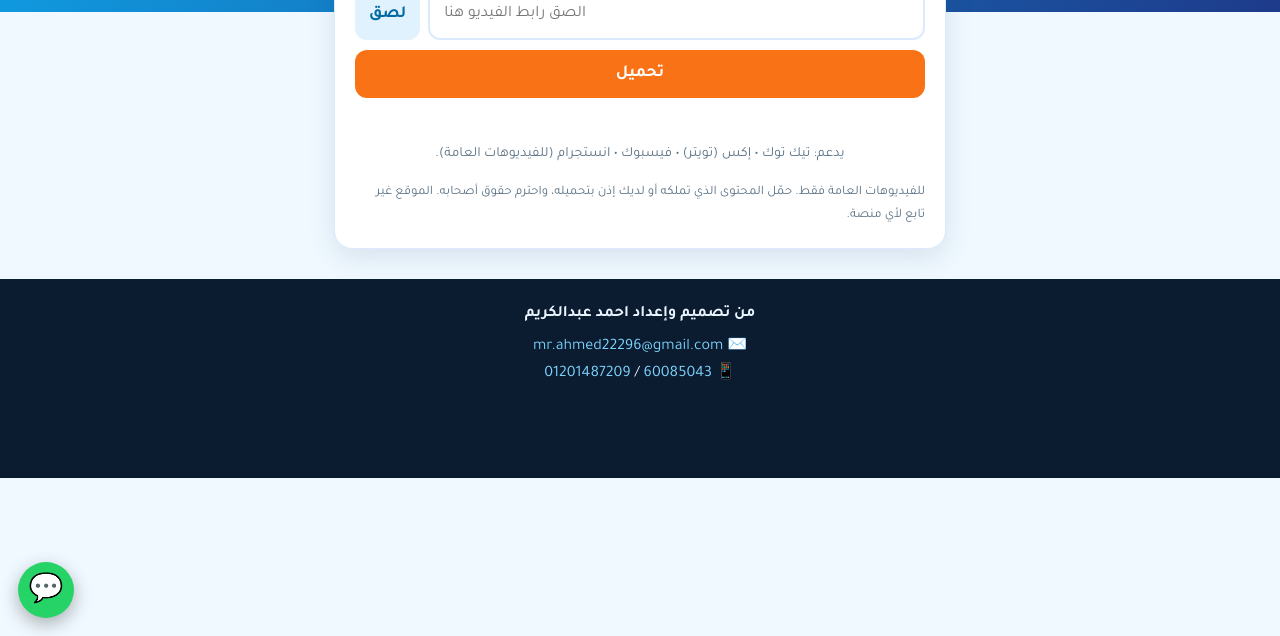
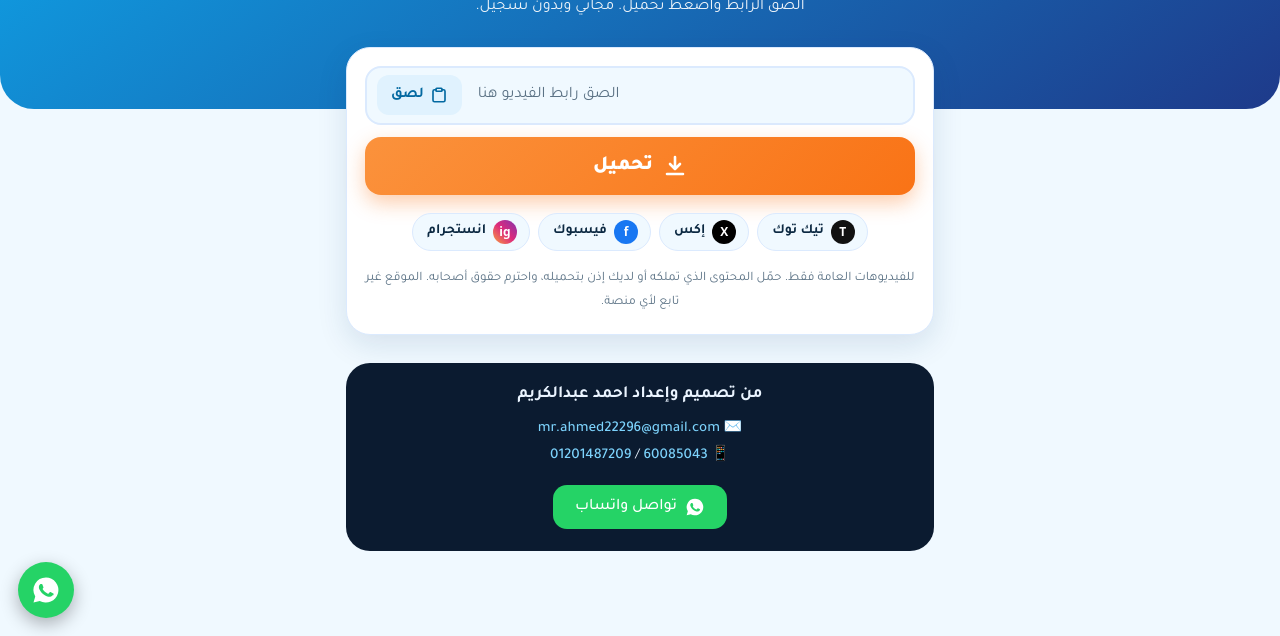
Before and after one commit to mrahmed22296-gif/video-saver-app, a website: page index.html in a window 1280 px wide. Shown: the part 164-800 px from the top of the page. Drawn offline with Linux system fonts and the light colour scheme.

Commit message:
Update index.html

```diff
--- a/index.html
+++ b/index.html
@@ -2,96 +2,126 @@
 <html lang="ar" dir="rtl">
 <head>
 <meta charset="UTF-8">
-<meta name="viewport" content="width=device-width, initial-scale=1.0">
+<meta name="viewport" content="width=device-width, initial-scale=1.0, viewport-fit=cover">
+<meta name="theme-color" content="#0ea5e9">
 <title>تحميل فيديوهات السوشيال ميديا بضغطة زر</title>
 <meta name="description" content="الصق رابط الفيديو واضغط تحميل. مجاني وبدون تسجيل.">
 <link href="https://fonts.googleapis.com/css2?family=Tajawal:wght@400;500;700;900&display=swap" rel="stylesheet">
 <style>
-:root{--bg:#f0f9ff;--surface:#fff;--ink:#0c2942;--muted:#5b7285;--primary:#0ea5e9;--primary-dark:#0369a1;--accent:#f97316;--border:#dbeafe;--danger:#dc2626;--success:#16a34a}
-*{box-sizing:border-box}
-body{margin:0;font-family:'Tajawal',system-ui,sans-serif;background:var(--bg);color:var(--ink);min-height:100vh}
-header{background:linear-gradient(135deg,#0ea5e9,#1e3a8a);color:#fff;text-align:center;padding:42px 16px 70px}
-header h1{margin:0 0 8px;font-size:30px;font-weight:900}
-header p{margin:0;opacity:.92;font-size:17px}
-main{max-width:640px;margin:-44px auto 0;padding:0 14px 30px}
-.card{background:var(--surface);border:1px solid var(--border);border-radius:18px;padding:20px;box-shadow:0 8px 28px rgba(14,60,110,.12)}
-.row{display:flex;gap:8px}
-input[type=url]{flex:1;min-width:0;padding:14px;border:2px solid var(--border);border-radius:12px;font-size:16px;font-family:inherit;direction:ltr;text-align:left}
-input[type=url]:focus{outline:none;border-color:var(--primary)}
-button{font-family:inherit;cursor:pointer;border:none;border-radius:12px;font-weight:700;font-size:17px}
-#go{background:var(--accent);color:#fff;padding:0 22px}
-#go:disabled{opacity:.6}
-#paste{background:var(--primary-light,#e0f2fe);color:var(--primary-dark);padding:0 14px}
-.msg{margin-top:14px;font-size:15px;color:var(--danger);min-height:20px}
-.result{display:none;margin-top:16px;border-top:1px solid var(--border);padding-top:16px}
-.result img{width:100%;max-height:260px;object-fit:cover;border-radius:12px;background:#e0f2fe}
-.result h3{font-size:16px;margin:10px 0;line-height:1.5;word-break:break-word}
-.dl{display:block;text-align:center;text-decoration:none;background:var(--primary);color:#fff;padding:14px;border-radius:12px;font-weight:700;font-size:18px;margin-top:8px}
-.dl.alt{background:#fff;color:var(--primary-dark);border:2px solid var(--primary)}
-.note{margin-top:18px;font-size:13px;color:var(--muted);line-height:1.8}
-.plats{text-align:center;margin-top:14px;color:var(--muted);font-size:14px}
-footer{background:#0b1b30;color:#eaf4ff;text-align:center;padding:26px 14px 90px}
-footer h4{margin:0 0 10px}
-footer a{color:#7dd3fc;text-decoration:none}
-.developer-contacts span{display:block;margin:4px 0}
-.wa-float{position:fixed;bottom:18px;left:18px;width:56px;height:56px;border-radius:50%;background:#25d366;color:#fff;font-size:28px;display:flex;align-items:center;justify-content:center;text-decoration:none;box-shadow:0 6px 18px rgba(0,0,0,.3)}
+:root{--bg:#f0f9ff;--surface:#fff;--ink:#0c2942;--muted:#5b7285;--primary:#0ea5e9;--primary-dark:#0369a1;--accent:#f97316;--border:#dbeafe;--chip:#e0f2fe;--danger:#dc2626;--shadow:0 10px 30px rgba(14,60,110,.12)}
+@media (prefers-color-scheme:dark){:root{--bg:#071324;--surface:#101f36;--ink:#eaf4ff;--muted:#8ea8c2;--primary:#38bdf8;--primary-dark:#7dd3fc;--accent:#fb923c;--border:#1c3552;--chip:#123350;--danger:#f47171;--shadow:0 10px 30px rgba(0,0,0,.45)}}
+*{box-sizing:border-box;-webkit-tap-highlight-color:transparent}
+body{margin:0;font-family:'Tajawal',system-ui,sans-serif;background:var(--bg);color:var(--ink);min-height:100vh;padding-bottom:env(safe-area-inset-bottom)}
+header{background:linear-gradient(145deg,#0ea5e9 0%,#1e3a8a 100%);color:#fff;text-align:center;padding:calc(34px + env(safe-area-inset-top)) 18px 92px;border-radius:0 0 34px 34px}
+.logo{width:68px;height:68px;margin:0 auto 14px;border-radius:22px;background:rgba(255,255,255,.18);display:flex;align-items:center;justify-content:center;box-shadow:inset 0 0 0 1.5px rgba(255,255,255,.35)}
+.logo svg{width:36px;height:36px}
+header h1{margin:0 0 8px;font-size:28px;font-weight:900;line-height:1.35}
+header p{margin:0;opacity:.92;font-size:16px}
+main{max-width:620px;margin:-62px auto 0;padding:0 16px 28px}
+.card{background:var(--surface);border:1px solid var(--border);border-radius:24px;padding:18px;box-shadow:var(--shadow)}
+.field{display:flex;align-items:center;gap:8px;background:var(--bg);border:2px solid var(--border);border-radius:16px;padding:6px 6px 6px 10px;transition:border-color .2s}
+.field:focus-within{border-color:var(--primary)}
+.field input{flex:1;min-width:0;border:none;background:transparent;color:var(--ink);font-size:16px;font-family:inherit;padding:12px 8px;direction:ltr;text-align:left;outline:none}
+.field input::placeholder{color:var(--muted);direction:rtl}
+.icon-btn{display:flex;align-items:center;gap:6px;border:none;border-radius:12px;background:var(--chip);color:var(--primary-dark);font-family:inherit;font-weight:700;font-size:15px;padding:11px 14px;cursor:pointer}
+.icon-btn svg{width:18px;height:18px}
+.big{width:100%;margin-top:12px;border:none;border-radius:16px;background:linear-gradient(135deg,#fb923c,#f97316);color:#fff;font-family:inherit;font-weight:900;font-size:20px;padding:17px;cursor:pointer;display:flex;align-items:center;justify-content:center;gap:10px;box-shadow:0 8px 20px rgba(249,115,22,.35);transition:transform .1s}
+.big:active{transform:scale(.98)}
+.big:disabled{opacity:.7}
+.big svg{width:24px;height:24px}
+.spin{width:22px;height:22px;border:3px solid rgba(255,255,255,.4);border-top-color:#fff;border-radius:50%;animation:s .8s linear infinite}
+@keyframes s{to{transform:rotate(360deg)}}
+.msg{display:none;margin-top:12px;padding:12px 14px;border-radius:14px;background:rgba(220,38,38,.1);color:var(--danger);font-size:15px;font-weight:500;line-height:1.6}
+.result{display:none;margin-top:16px;border:1px solid var(--border);border-radius:20px;overflow:hidden;background:var(--bg)}
+.thumb{width:100%;aspect-ratio:16/10;object-fit:cover;display:block;background:var(--chip)}
+.rb{padding:14px}
+.badge{display:inline-block;background:var(--chip);color:var(--primary-dark);font-weight:700;font-size:13px;padding:4px 12px;border-radius:999px}
+.rb h3{margin:10px 0 12px;font-size:16px;line-height:1.6;font-weight:500;word-break:break-word;display:-webkit-box;-webkit-line-clamp:3;-webkit-box-orient:vertical;overflow:hidden}
+.dl{display:flex;align-items:center;justify-content:center;gap:10px;text-decoration:none;border-radius:16px;font-weight:900;font-size:19px;padding:16px;margin-top:10px;background:linear-gradient(135deg,#0ea5e9,#0369a1);color:#fff;box-shadow:0 8px 18px rgba(3,105,161,.3)}
+.dl svg{width:24px;height:24px}
+.dl.alt{background:var(--surface);color:var(--primary-dark);border:2px solid var(--primary);box-shadow:none;font-size:16px;padding:13px}
+.plats{display:flex;flex-wrap:wrap;gap:8px;justify-content:center;margin-top:18px}
+.chip{display:flex;align-items:center;gap:7px;background:var(--bg);border:1px solid var(--border);border-radius:999px;padding:6px 12px 6px 14px;font-size:14px;font-weight:700}
+.dot{width:24px;height:24px;border-radius:50%;display:flex;align-items:center;justify-content:center;color:#fff;font-size:12px;font-weight:900;font-family:system-ui}
+.note{margin-top:16px;font-size:13px;color:var(--muted);line-height:1.9;text-align:center}
+.contact{max-width:620px;margin:0 auto 24px;padding:0 16px}
+.contact-card{background:#0b1b30;color:#eaf4ff;border-radius:24px;padding:22px 18px;text-align:center}
+.contact-card h4{margin:0 0 12px;font-size:17px}
+.contact-card a{color:#7dd3fc;text-decoration:none;font-weight:500}
+.contact-card span{display:block;margin:6px 0;font-size:15px;word-break:break-all}
+.wa{display:inline-flex;align-items:center;gap:8px;margin-top:14px;background:#25d366;color:#fff!important;font-weight:700;border-radius:14px;padding:12px 22px;font-size:16px}
+.wa svg{width:20px;height:20px}
+.wa-float{position:fixed;bottom:calc(18px + env(safe-area-inset-bottom));left:18px;width:56px;height:56px;border-radius:50%;background:#25d366;display:flex;align-items:center;justify-content:center;box-shadow:0 6px 18px rgba(0,0,0,.3)}
+.wa-float svg{width:30px;height:30px;fill:#fff}
 </style>
 </head>
 <body>
 <header>
+  <div class="logo"><svg viewBox="0 0 24 24" fill="none" stroke="#fff" stroke-width="2.4" stroke-linecap="round" stroke-linejoin="round"><path d="M12 3v12m0 0l-5-5m5 5l5-5M4 20h16"/></svg></div>
   <h1>حمّل أي فيديو بضغطة زر</h1>
-  <p>الصق الرابط، واضغط تحميل. مجاني وبدون تسجيل.</p>
+  <p>الصق الرابط واضغط تحميل. مجاني وبدون تسجيل.</p>
 </header>
 <main>
   <div class="card">
-    <div class="row">
+    <div class="field">
       <input type="url" id="u" placeholder="الصق رابط الفيديو هنا" autocomplete="off" inputmode="url">
-      <button id="paste" type="button" title="لصق">لصق</button>
+      <button class="icon-btn" id="paste" type="button"><svg viewBox="0 0 24 24" fill="none" stroke="currentColor" stroke-width="2.2" stroke-linecap="round" stroke-linejoin="round"><rect x="8" y="3" width="8" height="4" rx="1"/><path d="M16 5h2a2 2 0 012 2v12a2 2 0 01-2 2H6a2 2 0 01-2-2V7a2 2 0 012-2h2"/></svg>لصق</button>
     </div>
-    <div class="row" style="margin-top:10px"><button id="go" type="button" style="width:100%;padding:14px">تحميل</button></div>
+    <button class="big" id="go" type="button"><svg viewBox="0 0 24 24" fill="none" stroke="currentColor" stroke-width="2.6" stroke-linecap="round" stroke-linejoin="round"><path d="M12 3v12m0 0l-5-5m5 5l5-5M4 20h16"/></svg><span id="gt">تحميل</span></button>
     <div class="msg" id="msg"></div>
     <div class="result" id="res">
-      <img id="th" alt="" hidden>
-      <h3 id="ti"></h3>
-      <div id="links"></div>
+      <img class="thumb" id="th" alt="" hidden>
+      <div class="rb">
+        <span class="badge" id="bd"></span>
+        <h3 id="ti"></h3>
+        <div id="links"></div>
+      </div>
     </div>
-    <div class="plats">يدعم: تيك توك • إكس (تويتر) • فيسبوك • انستجرام (للفيديوهات العامة).</div>
+    <div class="plats">
+      <span class="chip"><span class="dot" style="background:#111">T</span>تيك توك</span>
+      <span class="chip"><span class="dot" style="background:#000">X</span>إكس</span>
+      <span class="chip"><span class="dot" style="background:#1877f2">f</span>فيسبوك</span>
+      <span class="chip"><span class="dot" style="background:linear-gradient(45deg,#f9a03f,#dd2a7b,#8134af)">ig</span>انستجرام</span>
+    </div>
     <div class="note">للفيديوهات العامة فقط. حمّل المحتوى الذي تملكه أو لديك إذن بتحميله، واحترم حقوق أصحابه. الموقع غير تابع لأي منصة.</div>
   </div>
 </main>
-<footer>
-  <h4>من تصميم وإعداد احمد عبدالكريم</h4>
-  <div class="developer-contacts">
+<div class="contact">
+  <div class="contact-card">
+    <h4>من تصميم وإعداد احمد عبدالكريم</h4>
     <span>✉️ <a href="mailto:mr.ahmed22296@gmail.com">mr.ahmed22296@gmail.com</a></span>
     <span>📱 <a href="tel:60085043">60085043</a> / <a href="tel:01201487209">01201487209</a></span>
+    <a class="wa" href="https://wa.me/96560085043"><svg viewBox="0 0 24 24" fill="#fff"><path d="M12 2a10 10 0 00-8.6 15.1L2 22l5-1.3A10 10 0 1012 2zm5.2 14.2c-.2.6-1.3 1.2-1.8 1.2-.5.1-1 .2-3.3-.7-2.8-1.2-4.6-4-4.7-4.2-.1-.2-1.1-1.5-1.1-2.8s.7-2 1-2.3c.2-.3.5-.3.7-.3h.5c.2 0 .4 0 .6.5l.8 2c.1.2.1.4 0 .5l-.4.6c-.1.2-.3.3-.1.6.2.3.8 1.3 1.7 2.1 1.2 1 2.1 1.3 2.4 1.5.3.1.5.1.6-.1l.9-1.1c.2-.3.4-.2.6-.1l1.9.9c.3.1.5.2.5.3.1.2.1.8-.1 1.4z"/></svg>تواصل واتساب</a>
   </div>
-</footer>
-<a class="wa-float" href="https://wa.me/96560085043" title="واتساب" aria-label="WhatsApp">💬</a>
+</div>
+<a class="wa-float" href="https://wa.me/96560085043" aria-label="WhatsApp"><svg viewBox="0 0 24 24"><path d="M12 2a10 10 0 00-8.6 15.1L2 22l5-1.3A10 10 0 1012 2zm5.2 14.2c-.2.6-1.3 1.2-1.8 1.2-.5.1-1 .2-3.3-.7-2.8-1.2-4.6-4-4.7-4.2-.1-.2-1.1-1.5-1.1-2.8s.7-2 1-2.3c.2-.3.5-.3.7-.3h.5c.2 0 .4 0 .6.5l.8 2c.1.2.1.4 0 .5l-.4.6c-.1.2-.3.3-.1.6.2.3.8 1.3 1.7 2.1 1.2 1 2.1 1.3 2.4 1.5.3.1.5.1.6-.1l.9-1.1c.2-.3.4-.2.6-.1l1.9.9c.3.1.5.2.5.3.1.2.1.8-.1 1.4z"/></svg></a>
 <script>
 const $=id=>document.getElementById(id);
 const errs={youtube:'يوتيوب غير مدعوم في هذا الموقع.',bad_url:'الرابط غير صحيح. تأكد إنك نسخته كامل.',failed:'ما قدرنا نجيب الفيديو. تأكد إنه عام (مش خاص) وجرب مرة ثانية.'};
+const ARROW='<svg viewBox="0 0 24 24" fill="none" stroke="currentColor" stroke-width="2.6" stroke-linecap="round" stroke-linejoin="round"><path d="M12 3v12m0 0l-5-5m5 5l5-5M4 20h16"/></svg>';
+function showErr(t){const m=$('msg');m.textContent=t;m.style.display=t?'block':'none'}
 $('paste').onclick=async()=>{try{$('u').value=await navigator.clipboard.readText();$('go').click()}catch{$('u').focus()}};
 $('u').addEventListener('keydown',e=>{if(e.key==='Enter')$('go').click()});
 $('go').onclick=async()=>{
-  const url=$('u').value.trim(); $('msg').textContent=''; $('res').style.display='none';
-  if(!url){$('msg').textContent='الصق رابط الفيديو أولاً.';return}
-  $('go').disabled=true;$('go').textContent='جاري التحميل...';
+  const url=$('u').value.trim(); showErr(''); $('res').style.display='none';
+  if(!url){showErr('الصق رابط الفيديو أولاً.');return}
+  const g=$('go'),gt=$('gt');g.disabled=true;gt.innerHTML='<span class="spin"></span>';
   try{
     const r=await fetch('/api/info?url='+encodeURIComponent(url));
     const j=await r.json();
-    if(!r.ok){$('msg').textContent=errs[j.error]||errs.failed;return}
-    $('ti').textContent=j.title||'';
+    if(!r.ok){showErr(errs[j.error]||errs.failed);return}
+    $('ti').textContent=j.title||''; $('bd').textContent=j.platform||'';
     const th=$('th'); if(j.thumb){th.src=j.thumb;th.hidden=false}else th.hidden=true;
     const box=$('links');box.innerHTML='';
     j.items.forEach((it,i)=>{
       const a=document.createElement('a');a.className='dl'+(i?' alt':'');
       a.href='/api/dl?u='+encodeURIComponent(it.url)+'&e='+it.ext+'&n='+encodeURIComponent((j.platform||'video')+'-'+Date.now().toString(36));
-      a.textContent='⬇️ '+it.label+' ('+it.ext.toUpperCase()+')';
+      a.innerHTML=(i?'':ARROW)+'<span></span>';a.lastChild.textContent=it.label+' ('+it.ext.toUpperCase()+')';
       box.appendChild(a);
     });
-    $('res').style.display='block';
-  }catch{$('msg').textContent=errs.failed}
-  finally{$('go').disabled=false;$('go').textContent='تحميل'}
+    $('res').style.display='block';$('res').scrollIntoView({behavior:'smooth',block:'nearest'});
+  }catch{showErr(errs.failed)}
+  finally{g.disabled=false;gt.textContent='تحميل'}
 };
 </script>
 </body>
```
